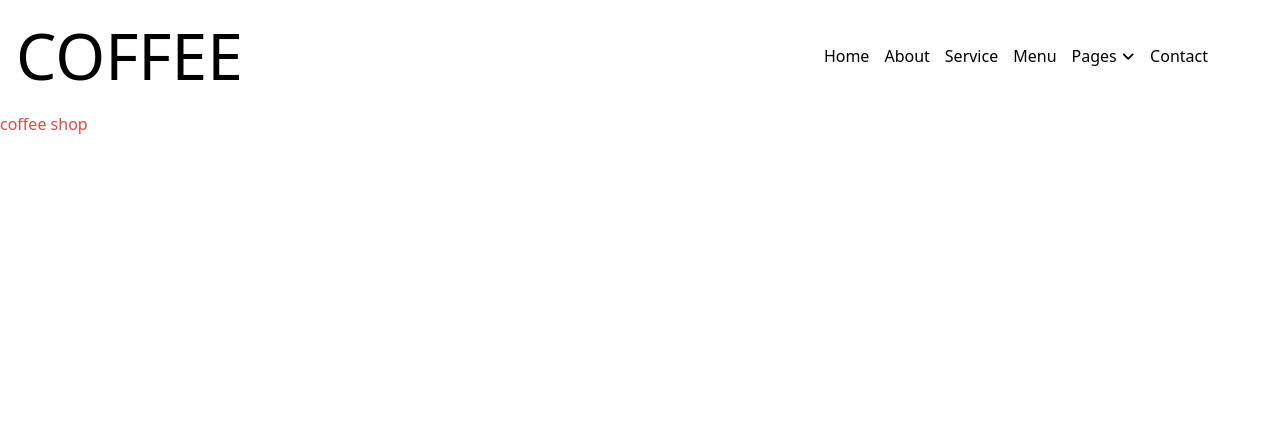
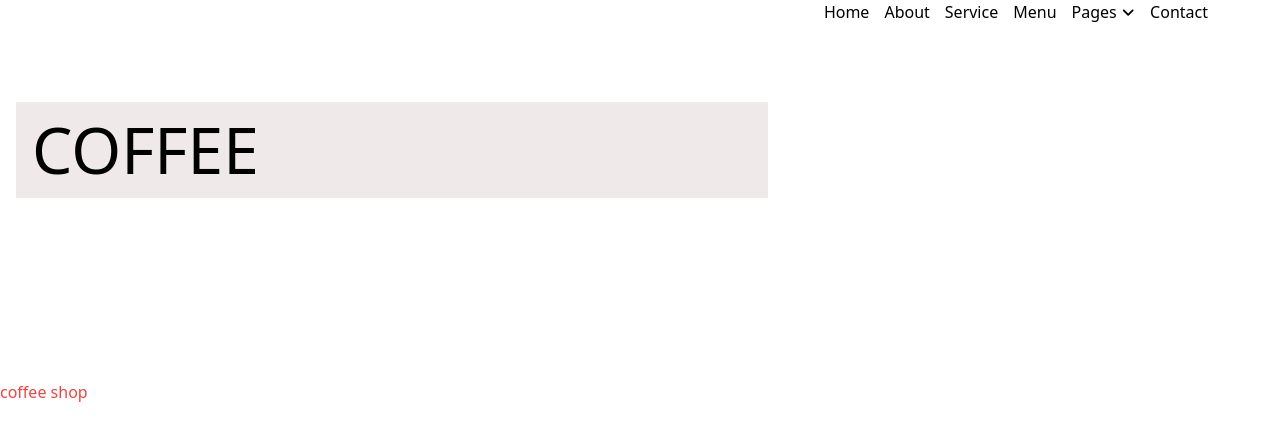
Before and after one commit to kaywanmohebjalali/-Coffee-Shop, a Next.js app: page / in a window 1280 px wide. Shown: the top 436 px of the page. Built offline with nearby package versions, Linux system fonts and the light colour scheme.

Commit message:
create new header

```diff
--- a/components/modules/Header/Header.tsx
+++ b/components/modules/Header/Header.tsx
@@ -2,6 +2,7 @@ import React, { useEffect, useRef } from 'react'
 import styled from './header.module.css'
 import Link from 'next/link'
 import { FaAngleDown } from "react-icons/fa6";
+import { FaBars } from "react-icons/fa";
 let [heightParent, child] = ['', ''] as any
 const Header = () => {
 
@@ -49,10 +50,15 @@ const Header = () => {
 
 
   return (
-    <div className="my-2 px-[1rem]">
+    <div className=" px-[1rem]">
 
       <nav className={`${styled.navStyle}  `}>
+        <div className={`${styled.topBar}`}>
+
         <h1 className={styled.text}>COFFEE</h1>
+        <div className={styled.icon}><FaBars /></div>
+        </div>
+
         <ul className={`${styled.list} px-[3.5rem] `} >
           <li><Link href='/'>Home</Link></li>
           <li><Link href='/about'>About</Link></li>
--- a/components/modules/Header/header.module.css
+++ b/components/modules/Header/header.module.css
@@ -1,5 +1,6 @@
 .navStyle{
    display: flex;
+   position: relative;
    flex-direction: column;
     @media screen and (min-width:1000px) {
       flex-direction: row;
@@ -9,6 +10,27 @@
     }
 
 }
+.topBar{
+    width: 100%;
+    display: flex;
+    justify-content: space-between;
+    align-items: center;
+    padding: 0 1rem;
+    background-color:#f0e9e9 ;
+    z-index: 60000;
+
+
+
+}
+
+.icon{
+    display: inline;
+    font-size: 2rem;
+    @media screen and (min-width:1000px) {
+        display: none;
+
+      }
+}
 
 .text {
     font-size: 4rem;
@@ -16,18 +38,31 @@
 }
 
 .list {
-     height: 100%;
-
     display: flex;
     flex-direction: column;
     justify-items: center;
     justify-content: center;
     gap: 15px;
+    transition: all 0.3s linear;
 
+    height: 300px;
     @media screen and (min-width:1000px) {
         flex-direction: row;
 
     }
+
+
+}
+
+.navStyle:hover .list{
+    height: 0;
+
+
+}
+
+.navStyle:hover .list *{
+   opacity: 0;
+   transition: all 0.4s linear;
 
 
 }
--- a/pages/index.tsx
+++ b/pages/index.tsx
@@ -6,7 +6,7 @@ const inter = Inter({ subsets: ["latin"] });
 export default function Home() {
   return (
      <>
-       <div className="text-red-500">coffee shop</div>
+       <div className="text-red-500 mt-20">coffee shop</div>
      </>
   );
 }
```
